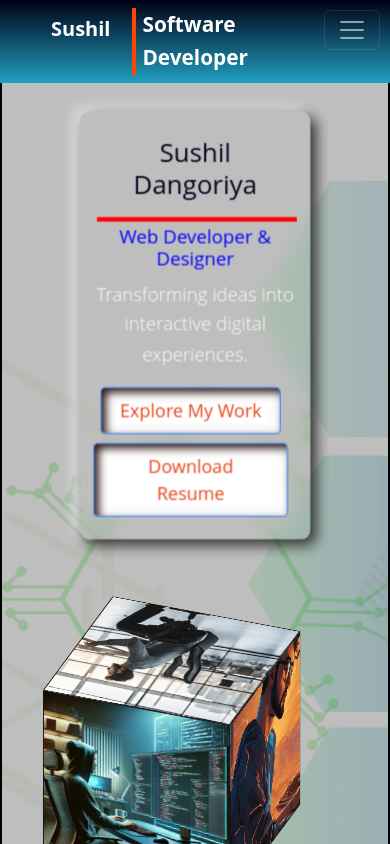
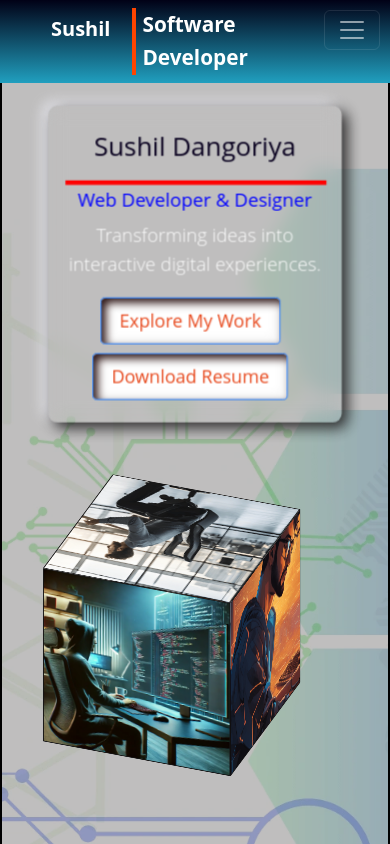
Before and after one commit to sushil-40/personal-portfolio-react-version, a React (Vite) app: page / in a window 390 px wide. Shown: the top 844 px of the page. Built offline with nearby package versions, Linux system fonts and the light colour scheme; a web font is replaced by a local one.

Commit message:
fixing media query

```diff
--- a/src/App.css
+++ b/src/App.css
@@ -918,7 +918,11 @@ footer .bottom {
   .navbar-nav .nav-link {
     color: white; /* Ensure text remains visible */
   }
+  .hero-container {
+    width: 100%;
+  }
   .left-content .name {
+    /* width: 100%; */
     /* font-size: 1 rem; Adjust for mobile screens */
     padding: 10px; /* Adjust for smaller devices */
     margin: 3px 3px;
```
